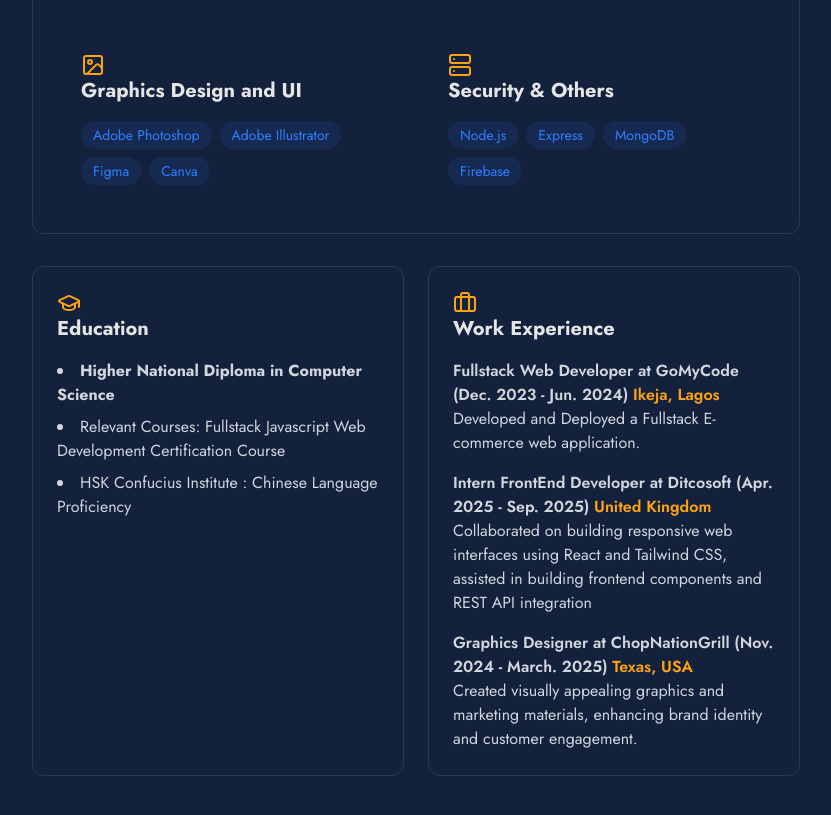
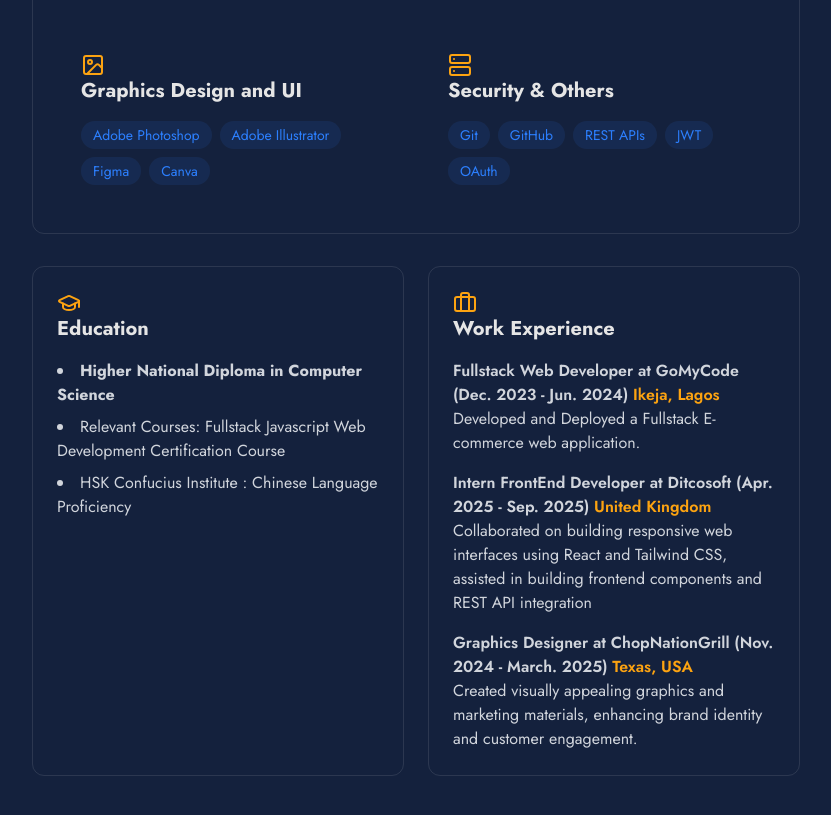
Before and after one commit to OjeeAfolabi/Portfolio, a React (Vite) app in the folder my-portfolio/: page / in a window 1280 px wide. Shown: the part 1140-1955 px from the top of the page, without its empty margins (224-1055 px from the left). Built offline with nearby package versions, Linux system fonts and the light colour scheme.

Commit message:
more about

```diff
--- a/my-portfolio/src/components/pages/About.jsx
+++ b/my-portfolio/src/components/pages/About.jsx
@@ -19,7 +19,7 @@ const About = () => {
     "Figma",
     "Canva",
   ];
-    const others = ["Git", "GitHub", "REST APIs", "Agile Methodologies", "JWT", "OAuth"];
+    const others = ["Git", "GitHub", "REST APIs", "JWT", "OAuth"];
 
   return (
     <section
@@ -95,7 +95,7 @@ const About = () => {
                 Security & Others
               </h3>
               <div className="flex flex-wrap gap-2">
-                {backendSkills.map((tech, key) => (
+                {others.map((tech, key) => (
                   <span
                     className="bg-blue-500/10 text-blue-500 py-1 px-3 rounded-full text-sm hover:bg-blue-500/20 hover:shadow-[0_2px_8px_rgba(59,130,2246,0.2)] transition"
                     key={key}
```
